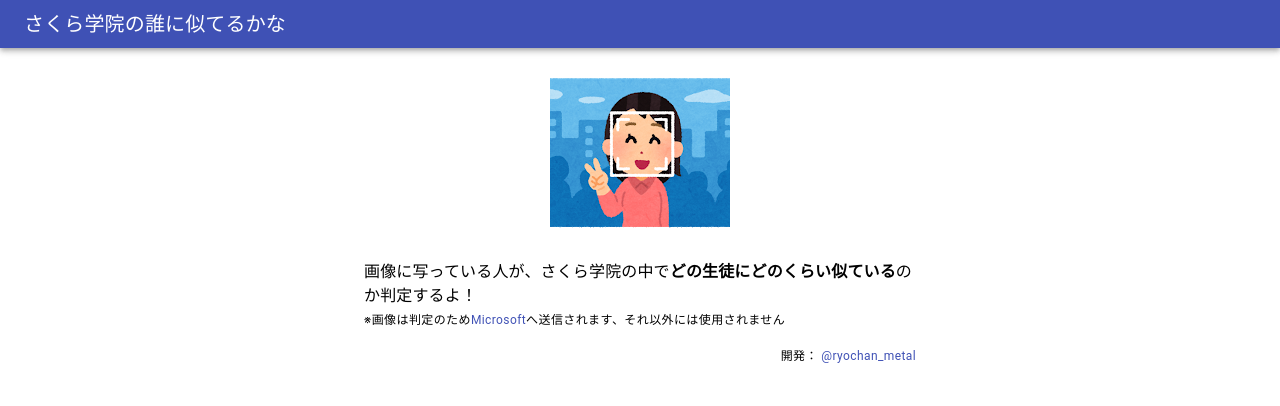
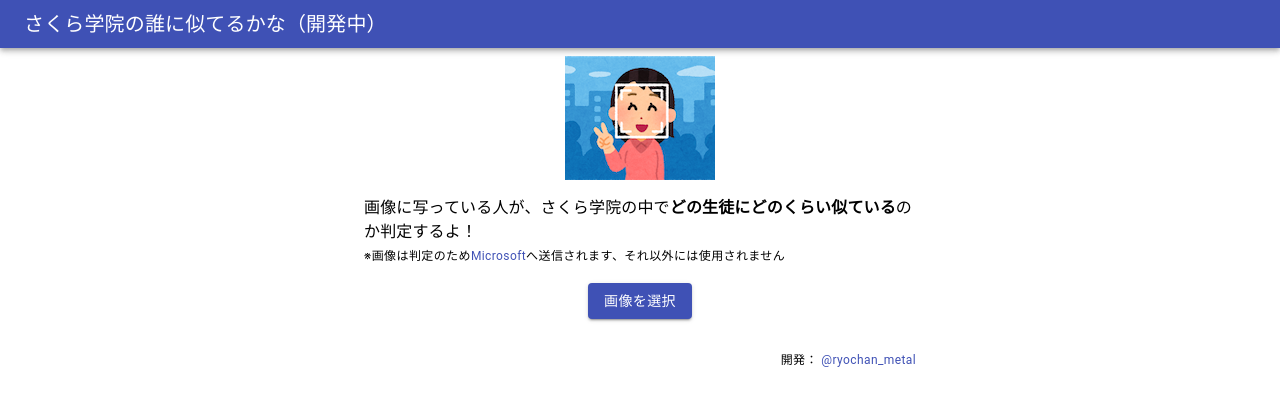
Before and after one commit to ryochansq/sakura-face, a React (Create React App) app: page / in a window 1280 px wide. Shown: the top 406 px of the page. Built offline with nearby package versions, Linux system fonts and the light colour scheme; the HTML template or start-up script is replaced by a standard one.

Commit message:
detect & findSimilar

```diff
--- a/package.json
+++ b/package.json
@@ -13,6 +13,7 @@
     "@types/node": "^12.0.0",
     "@types/react": "^17.0.0",
     "@types/react-dom": "^17.0.0",
+    "axios": "^0.21.1",
     "react": "^17.0.2",
     "react-dom": "^17.0.2",
     "react-scripts": "4.0.3",
--- a/src/App.tsx
+++ b/src/App.tsx
@@ -1,13 +1,16 @@
-import { VFC } from 'react';
+import React, { VFC, useState, useEffect } from 'react';
 import { createStyles, makeStyles } from '@material-ui/core/styles';
 import {
   AppBar,
+  Button,
   Container,
   Grid,
   Link,
   Toolbar,
   Typography,
 } from '@material-ui/core';
+import useDetect from './hooks/useDetect';
+import useFindSimilar from './hooks/useFindSimilar';
 
 const useStyles = makeStyles(() =>
   createStyles({
@@ -16,20 +19,45 @@ const useStyles = makeStyles(() =>
     },
     body: {
       // padding: 0,
-      marginTop: 16,
+      marginTop: 8,
+    },
+    img: {
+      width: '100%',
+      objectFit: 'scale-down',
     },
   })
 );
 
 const App: VFC = () => {
   const classes = useStyles();
+  const [imageData, setImageData] = useState<string | undefined>(undefined);
+  const [detect, faces, detectError, isDetectLoading] = useDetect();
+  const [findSimilar, students, findSimilarError, isFindSimilarLoading] =
+    useFindSimilar();
+  const loading = isDetectLoading || isFindSimilarLoading;
+
+  const onChangeInput = (e: React.ChangeEvent<HTMLInputElement>) => {
+    const { target } = e;
+    const { files } = target;
+    const file = files && files.length ? files[0] : null;
+    if (!file) return;
+    detect(file);
+    const reader = new FileReader();
+    reader.readAsDataURL(file);
+    reader.onload = () => {
+      const { result } = reader;
+      setImageData(result as string);
+    };
+  };
+
+  const onClick = () => findSimilar(faces[0].faceId);
 
   return (
     <>
       <AppBar position="static">
         <Toolbar variant="dense">
           <Typography variant="h6" className={classes.title}>
-            さくら学院の誰に似てるかな
+            さくら学院の誰に似てるかな（開発中）
           </Typography>
         </Toolbar>
       </AppBar>
@@ -54,6 +82,37 @@ const App: VFC = () => {
               へ送信されます、それ以外には使用されません
             </Typography>
           </Grid>
+          <Grid item container justify="center">
+            <Button variant="contained" color="primary" component="label">
+              画像を選択
+              <input
+                type="file"
+                accept="image/*"
+                hidden
+                onChange={onChangeInput}
+              />
+            </Button>
+          </Grid>
+          {imageData && (
+            <Grid item container justify="center">
+              <img src={imageData} alt="選択した画像" className={classes.img} />
+            </Grid>
+          )}
+          {faces.length > 0 && (
+            <Grid item container justify="center">
+              <Button variant="contained" color="primary" onClick={onClick}>
+                判定
+              </Button>
+            </Grid>
+          )}
+          <Grid item container justify="center">
+            {students.length > 0 &&
+              students.map((student) => (
+                <Typography key={student.name}>
+                  {student.name} : {student.confidence * 100}%
+                </Typography>
+              ))}
+          </Grid>
           <Grid item container justify="flex-end">
             <Typography variant="caption">
               開発：{' '}
--- /dev/null
+++ b/src/hooks/settings.ts
@@ -0,0 +1,4 @@
+import axios from 'axios';
+
+axios.defaults.baseURL =
+  'https://jzzezp7bhc.execute-api.ap-northeast-1.amazonaws.com/dev/';
--- /dev/null
+++ b/src/hooks/useDetect.ts
@@ -0,0 +1,45 @@
+import { useState } from 'react';
+import axios, { AxiosError } from 'axios';
+import './settings';
+
+type Face = {
+  faceId: string;
+  faceRectangle: {
+    width: number;
+    height: number;
+    left: number;
+    top: number;
+  };
+};
+
+type IResponse = [(file: File) => void, Face[], AxiosError | null, boolean];
+
+const useDetect = (): IResponse => {
+  const [data, setData] = useState<Face[]>([]);
+  const [error, setError] = useState<AxiosError | null>(null);
+  const [loading, setLoading] = useState<boolean>(false);
+
+  const detect = (file: File) => {
+    setLoading(true);
+    setData([]);
+    setError(null);
+
+    const headers = { 'content-type': 'application/octet-stream' };
+
+    axios
+      .post<Face[]>('/detect', file, { headers })
+      .then((response) => {
+        setData(response.data);
+        setError(null);
+        setLoading(false);
+      })
+      .catch((err: AxiosError) => {
+        setError(err);
+        setLoading(false);
+      });
+  };
+
+  return [detect, data, error, loading];
+};
+
+export default useDetect;
--- /dev/null
+++ b/src/hooks/useFindSimilar.ts
@@ -0,0 +1,43 @@
+import { useState } from 'react';
+import axios, { AxiosError } from 'axios';
+import './settings';
+
+type Student = {
+  name: string;
+  confidence: number;
+};
+
+type IResponse = [
+  (faceId: string) => void,
+  Student[],
+  AxiosError | null,
+  boolean
+];
+
+const useFindSimilar = (): IResponse => {
+  const [data, setData] = useState<Student[]>([]);
+  const [error, setError] = useState<AxiosError | null>(null);
+  const [loading, setLoading] = useState<boolean>(false);
+
+  const findSimilar = (faceId: string) => {
+    setLoading(true);
+    setData([]);
+    setError(null);
+
+    axios
+      .post<Student[]>('/findSimilar', { faceId })
+      .then((response) => {
+        setData(response.data);
+        setError(null);
+        setLoading(false);
+      })
+      .catch((err: AxiosError) => {
+        setError(err);
+        setLoading(false);
+      });
+  };
+
+  return [findSimilar, data, error, loading];
+};
+
+export default useFindSimilar;
```
Also changed, not shown: public/camera_kao_ninshiki.png, 1 other file (tests, documents, lock files or other folders).
